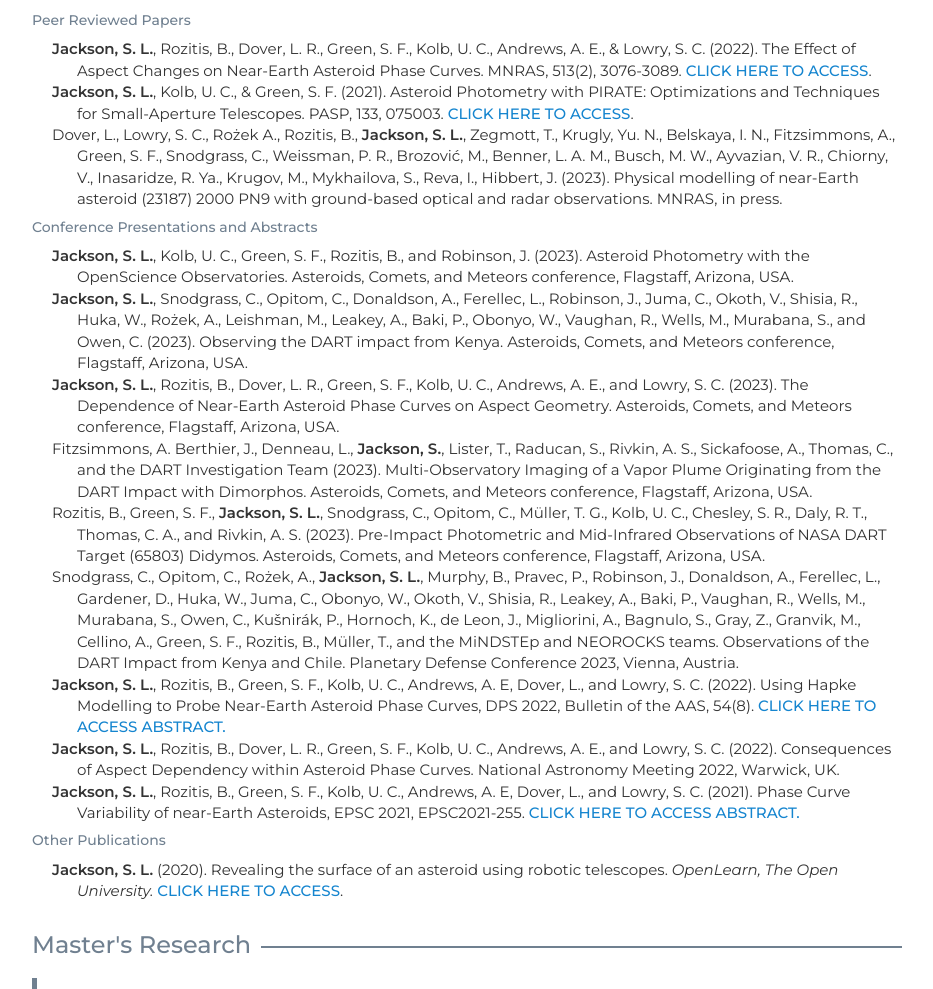
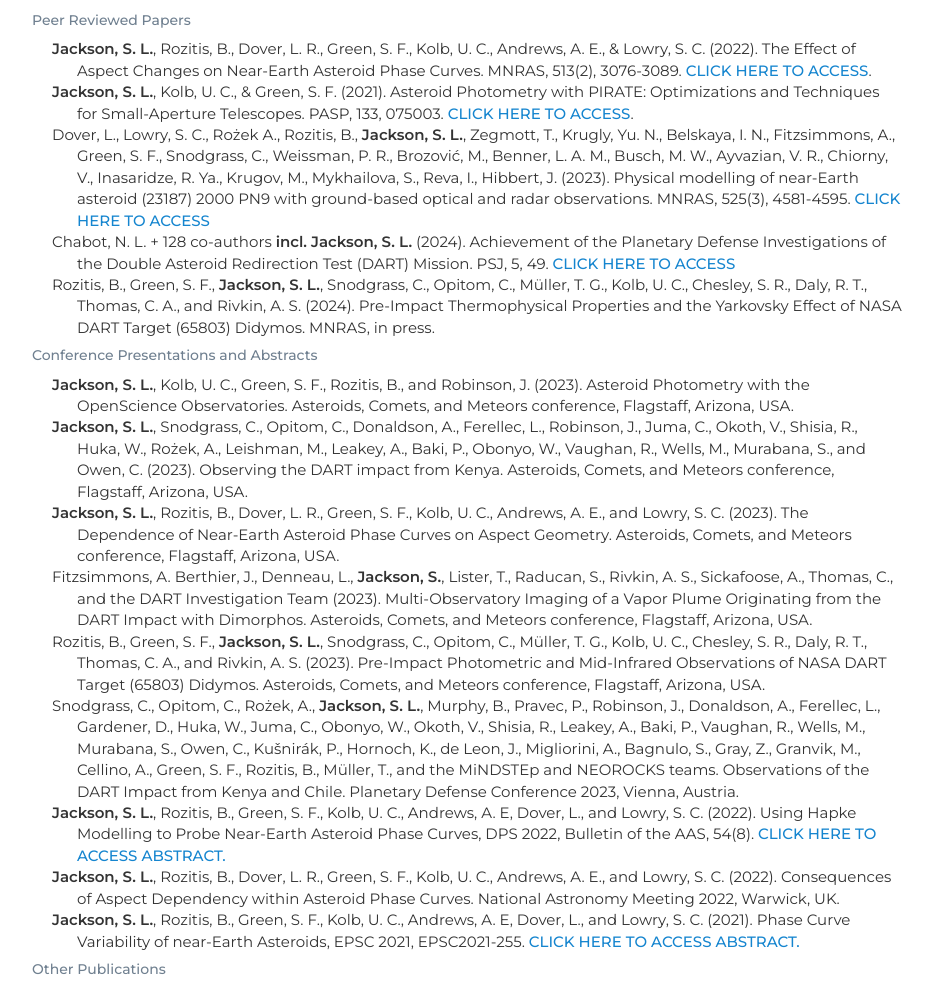
Before and after one commit to SamuelLeeJackson/samuelleejackson.github.io, a plain HTML site: page Research/index.html in a window 1280 px wide. Shown: the part 820-1809 px from the top of the page, without its empty margins (173-1106 px from the left). Drawn offline with nearby package versions, Linux system fonts and the light colour scheme; some icons are missing.

Commit message:
Added recent publications
Updated PN9 paper information.
Added DART summary paper, published.
Added Didymos VLT thermal paper, in press.

```diff
--- a/Research/index.html
+++ b/Research/index.html
@@ -115,7 +115,9 @@
                 <ul class="publications">
                    <li><b>Jackson, S. L.</b>, Rozitis, B., Dover, L. R., Green, S. F., Kolb, U. C., Andrews, A. E., & Lowry, S. C. (2022). The Effect of Aspect Changes on Near-Earth Asteroid Phase Curves. MNRAS, 513(2), 3076-3089. <a href="https://academic.oup.com/mnras/article/513/2/3076/6569721">CLICK HERE TO ACCESS</a>.</li>
                    <li><b>Jackson, S. L.</b>, Kolb, U. C., & Green, S. F. (2021). Asteroid Photometry with PIRATE: Optimizations and Techniques for Small-Aperture Telescopes. PASP, 133, 075003. <a href="https://iopscience.iop.org/article/10.1088/1538-3873/ac0f8c">CLICK HERE TO ACCESS</a>.</li>
-                   <li>Dover, L., Lowry, S. C., Rożek A., Rozitis, B., <b>Jackson, S. L.</b>, Zegmott, T., Krugly, Yu. N., Belskaya, I. N., Fitzsimmons, A., Green, S. F., Snodgrass, C., Weissman, P. R., Brozović, M., Benner, L. A. M., Busch, M. W., Ayvazian, V. R., Chiorny, V., Inasaridze, R. Ya., Krugov, M., Mykhailova, S., Reva, I., Hibbert, J. (2023). Physical modelling of near-Earth asteroid (23187) 2000 PN9 with ground-based optical and radar observations. MNRAS, in press.</li>
+                   <li>Dover, L., Lowry, S. C., Rożek A., Rozitis, B., <b>Jackson, S. L.</b>, Zegmott, T., Krugly, Yu. N., Belskaya, I. N., Fitzsimmons, A., Green, S. F., Snodgrass, C., Weissman, P. R., Brozović, M., Benner, L. A. M., Busch, M. W., Ayvazian, V. R., Chiorny, V., Inasaridze, R. Ya., Krugov, M., Mykhailova, S., Reva, I., Hibbert, J. (2023). Physical modelling of near-Earth asteroid (23187) 2000 PN9 with ground-based optical and radar observations. MNRAS, 525(3), 4581-4595. <a href="https://academic.oup.com/mnras/article/525/3/4581/7258665">CLICK HERE TO ACCESS</a></li>
+		   <li>Chabot, N. L. + 128 co-authors <b>incl. Jackson, S. L.</b> (2024). Achievement of the Planetary Defense Investigations of the Double Asteroid Redirection Test (DART) Mission. PSJ, 5, 49. <a href="https://iopscience.iop.org/article/10.3847/PSJ/ad16e6">CLICK HERE TO ACCESS</a></li>
+		   <li>Rozitis, B., Green, S. F., <b>Jackson, S. L.</b>, Snodgrass, C., Opitom, C., M&uuml;ller, T. G., Kolb, U. C., Chesley, S. R., Daly, R. T., Thomas, C. A., and Rivkin, A. S. (2024). Pre-Impact Thermophysical Properties and the Yarkovsky Effect of NASA DART Target (65803) Didymos. MNRAS, in press.</li>
 		</ul>
 
                 <h5>Conference Presentations and Abstracts</h5>
```
